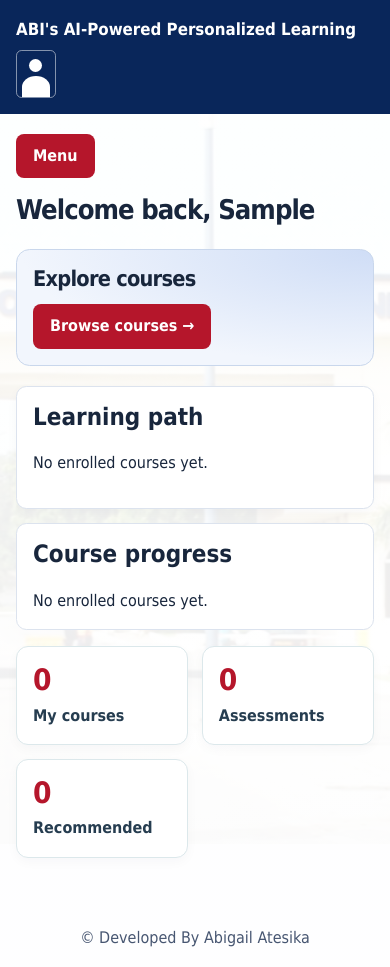
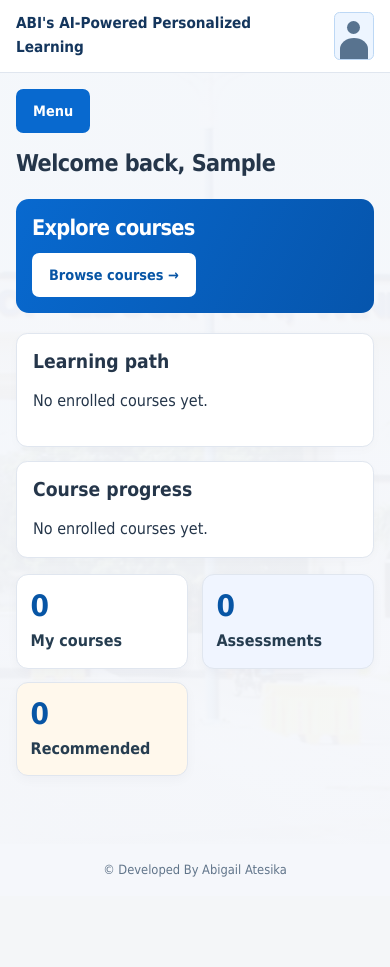
Before and after one commit to genesistech580/abi-personalized-learning, a Django app: page / in a window 390 px wide. After the commit the page ends 877 px from the top, so only its background shows below. Run offline with Django 5.2, Linux system fonts and the light colour scheme; the visitor is signed in with stand-in values (Sample User, id 1); data comes from the database, SQL or seed files in the repository; data that the repository does not hold is empty.

Commit message:
Apply compact blue and white responsive learning platform theme

```diff
--- /dev/null
+++ b/dashboard/static/dashboard/theme.css
@@ -0,0 +1,85 @@
+/* Shared application theme. */
+:root {
+    --accent: #0869cf;
+    --accent-hover: #0755a5;
+    --accent-soft: #edf5ff;
+    --accent-border: #bdd8f5;
+}
+body {
+    color: #25364a;
+    background-color: #f5f7fb;
+    background-image: linear-gradient(#f5f7fbf7, #f5f7fbf7), url("uew-entrance.png");
+    font-family: Tahoma, Geneva, sans-serif;
+}
+header { background: white; border-bottom: 1px solid #e0e6ef; }
+.topbar { min-height: 72px; gap: 1rem; padding-block: .75rem; }
+.topbar .brand { color: #14365d; font-size: clamp(.95rem, 1.5vw, 1.15rem); }
+.topbar .profile-link { margin-left: auto; }
+.portrait-placeholder { background: #edf5ff; border-color: #bdd8f5; }
+.portrait-placeholder::before, .portrait-placeholder::after { background: #58738f; }
+.container { max-width: 82rem; }
+main { padding-block: 1.5rem 3rem; }
+.dashboard-layout { grid-template-columns: 14rem minmax(0, 1fr); gap: 1.5rem; }
+.dashboard-sidebar {
+    background: white;
+    border: 1px solid #e0e6ef;
+    border-radius: .7rem;
+    padding: .65rem;
+    box-shadow: 0 3px 12px #263f5b06;
+}
+.dashboard-sidebar .dashboard-brand { color: #14365d; padding: .75rem; border-bottom: 1px solid #edf0f5; margin-bottom: .5rem; }
+.dashboard-brand strong { color: var(--accent); }
+.dashboard-sidebar a { color: #465a70; padding: .7rem .8rem; border-radius: .45rem; font-size: .9rem; }
+.dashboard-sidebar a:hover { background: #f0f5fb; color: #164a7e; }
+.dashboard-sidebar a[aria-current="page"] { background: var(--accent); color: white; }
+.sidebar-signout { border-color: #e0e6ef; margin-top: 1rem; }
+.dashboard-content h1 { font-size: clamp(1.45rem, 3vw, 2rem); letter-spacing: -.025em; }
+h2 { font-size: 1.2rem; }
+h3 { font-size: 1.05rem; }
+.panel { border-color: #e0e6ef; border-radius: .7rem; box-shadow: 0 3px 12px #263f5b05; }
+.overview-feature, .overview-next {
+    background: linear-gradient(115deg, #0869cf, #0655ac);
+    color: white;
+    border: 0;
+    border-radius: .8rem;
+}
+.overview-feature a:not(.button), .overview-next a:not(.button) { color: white; }
+.overview-next .button, .overview-feature .button { background: white; color: #0755a5; }
+.overview-next .button:hover, .overview-feature .button:hover { background: #e7f0fc; color: #0755a5; }
+.overview-feature .learning-art { background: #ffffff18; box-shadow: .35rem .45rem 0 #ffffff14; font-size: clamp(2rem, 5vw, 3.5rem); }
+.overview-metrics strong, .admin-stats strong { color: #0755a5; }
+.overview-metrics li, .admin-stats .panel { border-color: #e0e6ef; }
+.overview-metrics li:nth-child(2), .admin-stats .panel:nth-child(2) { background: #f0f5ff; }
+.overview-metrics li:nth-child(3), .admin-stats .panel:nth-child(3) { background: #fff8ec; }
+.overview-metrics li:nth-child(4), .admin-stats .panel:nth-child(4) { background: #f3f5fa; }
+.dashboard-roster { background: white; border-radius: .6rem; }
+.dashboard-roster > li { padding: .9rem; }
+.dashboard-roster li + li { border-color: #edf0f5; }
+.current-lesson { background: #edf5ff; }
+main progress { accent-color: #0869cf !important; }
+.form-panel { width: 100%; max-width: 43rem; margin-inline: auto; }
+input:not([type="hidden"]), select, textarea { border-color: #cbd6e2; background: #fff; border-radius: .4rem; }
+button, .button, .dashboard-page .button { border-radius: .45rem; font-size: .9rem; }
+.auth-layout { border-radius: .85rem; }
+.auth-intro { background: linear-gradient(#084a94aa, #063064cc), url("uew-entrance.png") center / cover; }
+.auth-art { display: none; }
+.auth-wordmark strong { font-size: clamp(2rem, 4vw, 3.5rem); }
+.site-footer { font-size: .8rem; color: #61758a; }
+
+@media (max-width: 800px) {
+    .dashboard-layout { grid-template-columns: 11.5rem minmax(0, 1fr); gap: 1rem; }
+}
+@media (max-width: 680px) {
+    .dashboard-layout { grid-template-columns: minmax(0, 1fr); }
+    .topbar { min-height: 60px; }
+    .topbar .brand { flex-basis: auto; flex: 1; }
+    main { padding-top: 1rem; }
+    .overview-metrics, .admin-stats { grid-template-columns: repeat(2, minmax(0, 1fr)); }
+    .overview-metrics li a, .admin-stats .panel { padding: .85rem; }
+    .dashboard-sidebar { position: static; }
+    .dashboard-menu-toggle { min-height: 44px; }
+    .auth-intro { min-height: 150px; }
+}
+@media (prefers-reduced-motion: reduce) {
+    * { scroll-behavior: auto !important; }
+}
--- a/templates/base.html
+++ b/templates/base.html
@@ -7,6 +7,7 @@
     <title>{% block title %}ABI's AI-Powered Personalized Learning{% endblock %}</title>
     <link rel="stylesheet" href="{% static 'dashboard/main.css' %}?v=topbar-portrait">
     {% block styles %}{% endblock %}
+    <link rel="stylesheet" href="{% static 'dashboard/theme.css' %}?v=1">
 </head>
 <body>
     <header>
```
